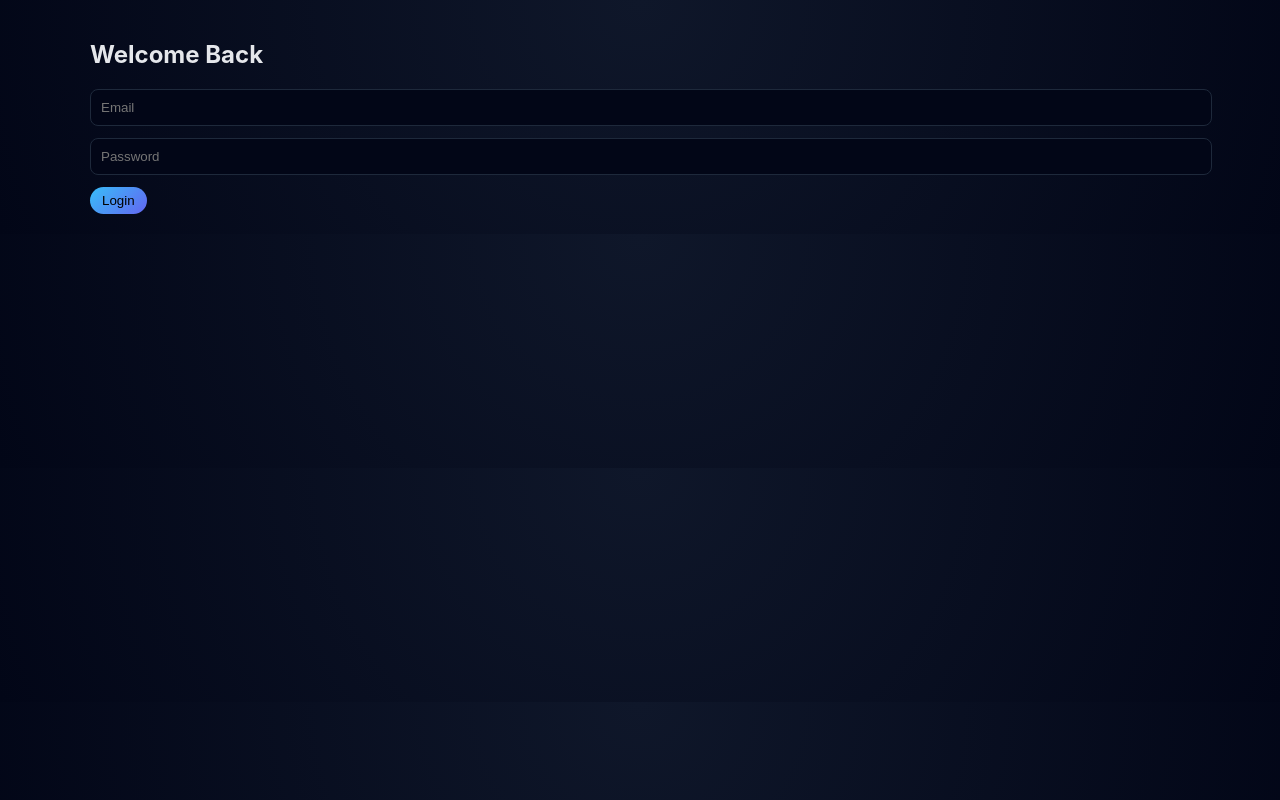
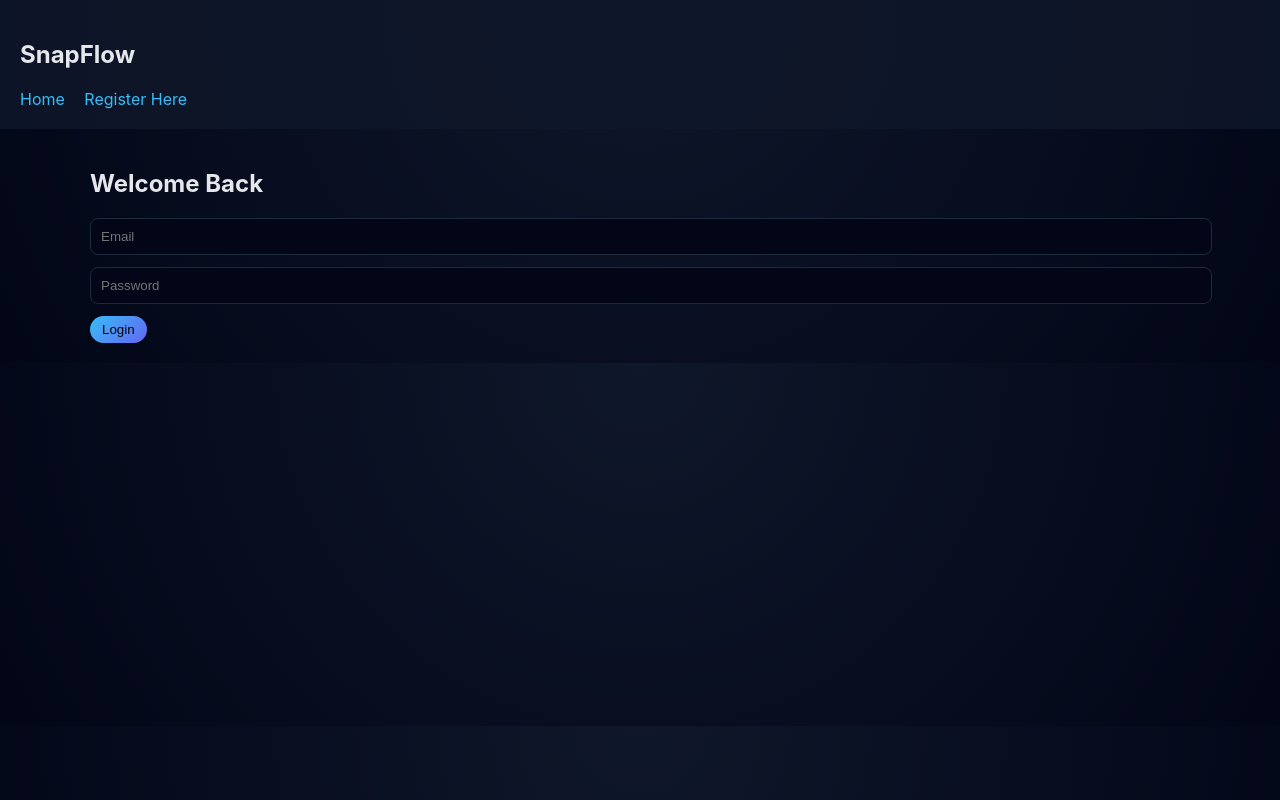
Before and after one commit to Ajayi-SA/SnapFlow_frontend, a website: page login.html in a window 1280 px wide. Drawn offline with Linux system fonts and the light colour scheme.

Commit message:
Update login.html

```diff
--- a/login.html
+++ b/login.html
@@ -6,6 +6,13 @@
     <title>Sign In</title>
     <link rel="stylesheet" href="style.css">
   </head>
+  <header>
+  <h2>SnapFlow</h2>
+  <nav>
+    <a href="index.html">Home</a>
+    <a href="register.html">Register Here</a>
+  </nav>
+</header>
 <body><div class="container">
 <h2>Welcome Back</h2>
 <input id="email" placeholder="Email">
```
